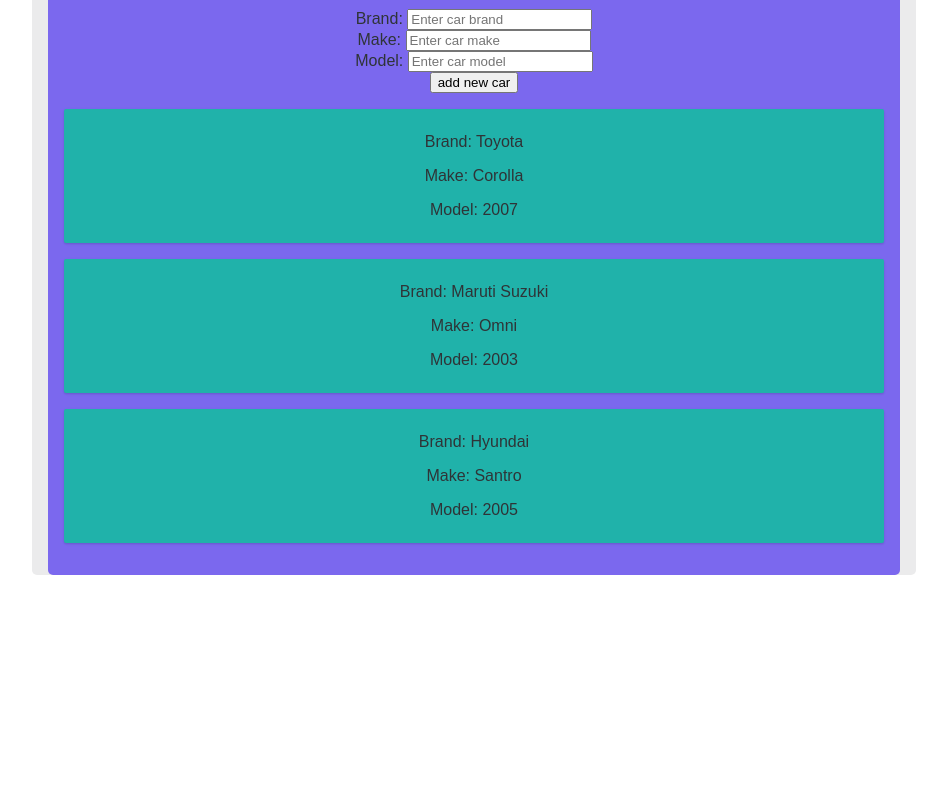
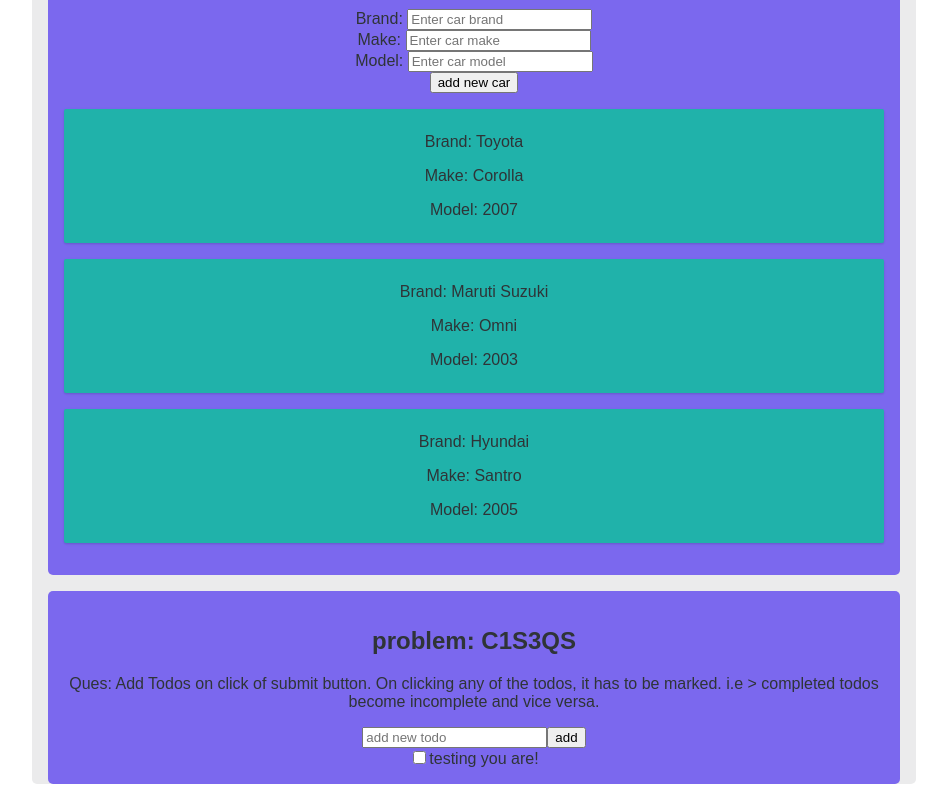
Before and after one commit to SK02K1/np3-solutions, a React (Create React App) app: page /cycles/1 in a window 1280 px wide. Shown: the part 2946-3746 px from the top of the page, without its empty margins (166-1113 px from the left). Before the commit the page ends 3537 px from the top, so only its background shows below. Built offline with nearby package versions, Linux system fonts and the light colour scheme.

Commit message:
feat: add problem C1S3QS solution

```diff
--- a/src/data/cycles.js
+++ b/src/data/cycles.js
@@ -1,6 +1,6 @@
 import { C1S1Q1, C1S1Q2, C1S1QS } from "../solutions/cycle-1/set-1";
 import { C1S2Q1, C1S2Q2, C1S2QS } from "../solutions/cycle-1/set-2";
-import { C1S3Q1, C1S3Q2 } from "../solutions/cycle-1/set-3";
+import { C1S3Q1, C1S3Q2, C1S3QS } from "../solutions/cycle-1/set-3";
 
 export const cycles = [
   {
@@ -14,7 +14,8 @@
       <C1S2Q2 />,
       <C1S2QS />,
       <C1S3Q1 />,
-      <C1S3Q2 />
+      <C1S3Q2 />,
+      <C1S3QS />
     ]
   }
 ];
--- /dev/null
+++ b/src/solutions/cycle-1/set-3/StarQues.jsx
@@ -0,0 +1,80 @@
+import { useState } from "react";
+import { v4 as uuid } from "uuid";
+
+const initialTodos = [
+  {
+    id: uuid(),
+    task: "testing you are!",
+    isCompleted: false
+  }
+];
+
+export const StarQues = () => {
+  const [todos, setTodos] = useState(initialTodos);
+  const [todo, setTodo] = useState("");
+
+  const addNewTodo = (e) => {
+    e.preventDefault();
+    setTodos((prevTodos) =>
+      prevTodos.concat({ id: uuid(), task: todo, isCompleted: false })
+    );
+    setTodo("");
+  };
+
+  const toggleCompletedState = (e, todoID) => {
+    setTodos((prevTodos) =>
+      prevTodos.map((todoInfo) =>
+        todoInfo.id === todoID
+          ? { ...todoInfo, isCompleted: e.target.checked }
+          : todoInfo
+      )
+    );
+  };
+  return (
+    <div className="solution">
+      <h2>problem: C1S3QS</h2>
+      <p>
+        Ques: Add Todos on click of submit button. On clicking any of the todos,
+        it has to be marked. i.e &gt; completed todos become incomplete and vice
+        versa.{" "}
+      </p>
+      <form onSubmit={addNewTodo}>
+        <input
+          onChange={(e) => setTodo(e.target.value)}
+          type="text"
+          name="todo"
+          id="todo"
+          value={todo}
+          placeholder="add new todo"
+          required
+        />
+        <button>add</button>
+      </form>
+      <div>
+        {todos.map((todoInfo) => {
+          const { id, task, isCompleted } = todoInfo;
+          return (
+            <div key={id}>
+              <label htmlFor={id + task}>
+                <input
+                  onChange={(e) => toggleCompletedState(e, id)}
+                  type="checkbox"
+                  name="task-state"
+                  id={id + task}
+                  checked={isCompleted}
+                />
+                <span
+                  style={{
+                    textDecoration: isCompleted ? "line-through" : "none"
+                  }}
+                >
+                  {task}
+                </span>
+              </label>
+            </div>
+          );
+        })}
+      </div>
+    </div>
+  );
+};
--- a/src/solutions/cycle-1/set-3/index.js
+++ b/src/solutions/cycle-1/set-3/index.js
@@ -1,2 +1,3 @@
 export { QuesOne as C1S3Q1 } from "./QuesOne";
 export { QuesTwo as C1S3Q2 } from "./QuesTwo";
+export { StarQues as C1S3QS } from "./StarQues";
```
